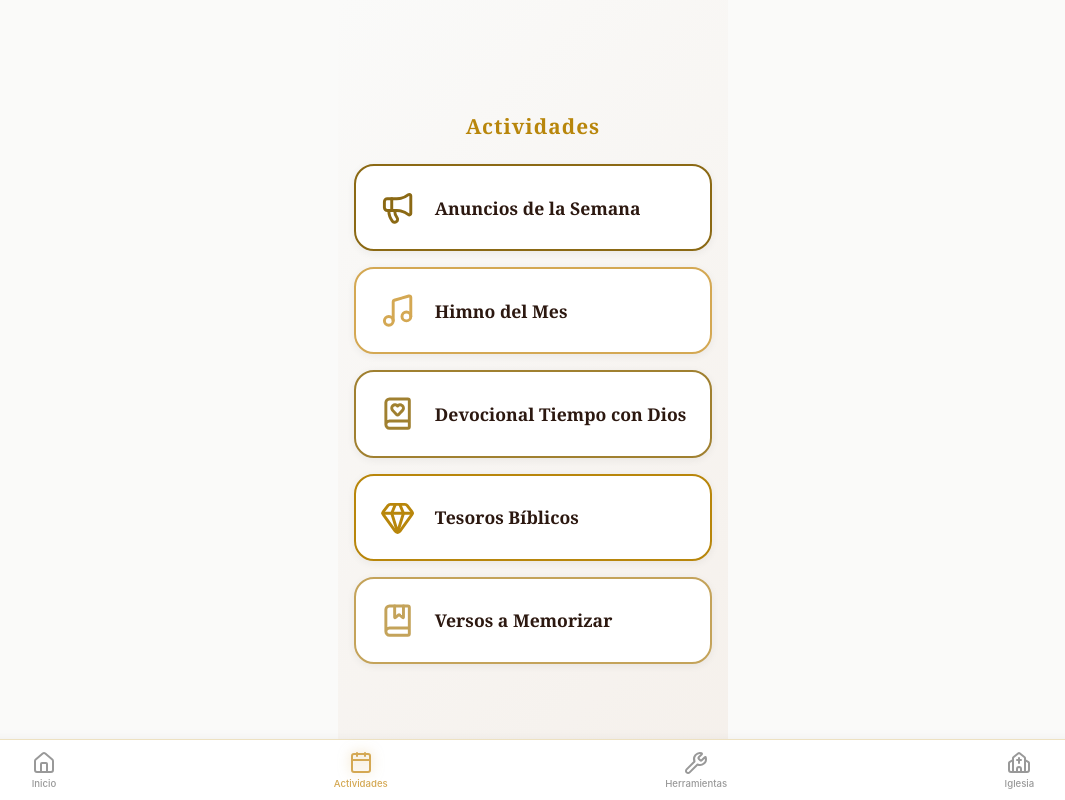
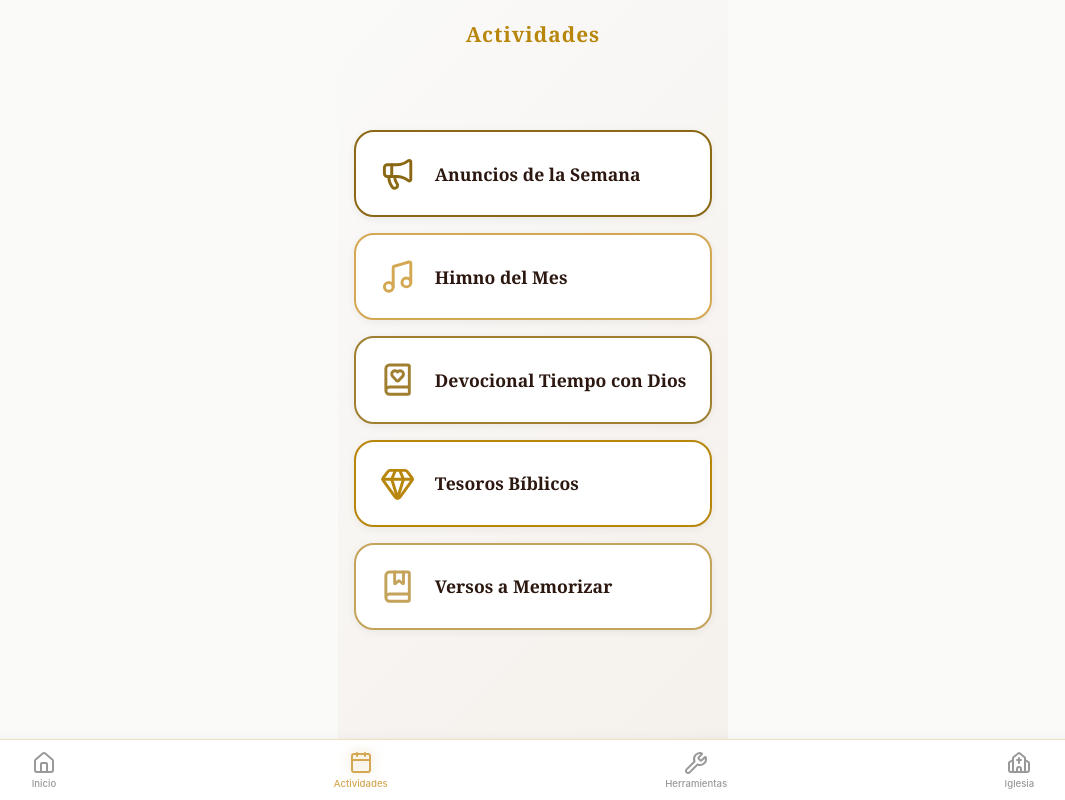
Before and after one commit to arnaldofarias312-source/Buen-pastor, a React (Vite) app: page / in a window 1280 px wide. Both pictures are taken after a click on the button "Actividades". Shown: the whole page, without its empty margins (107-1172 px from the left). Built offline with nearby package versions, Linux system fonts and the light colour scheme; no server answers; the database is empty.

Commit message:
Fix layout actividades: padding normal, titulo arriba, overflow auto

```diff
--- a/src/components/Actividades.css
+++ b/src/components/Actividades.css
@@ -1,9 +1,10 @@
 .actividades {
   height: 100vh;
-  padding: 2rem 1rem 30rem;
+  padding: 1.25rem 1rem 7rem;
   box-sizing: border-box;
   display: flex;
   flex-direction: column;
+  overflow-y: auto;
   background: linear-gradient(135deg, #fafaf9 0%, #f5f0eb 100%);
 }
 
@@ -12,7 +13,7 @@
   font-size: 1.3rem;
   color: #b8860b;
   text-align: center;
-  margin: 5rem 0 1.5rem;
+  margin: 0 0 1.5rem;
   font-weight: 700;
   letter-spacing: 1px;
 }
```
